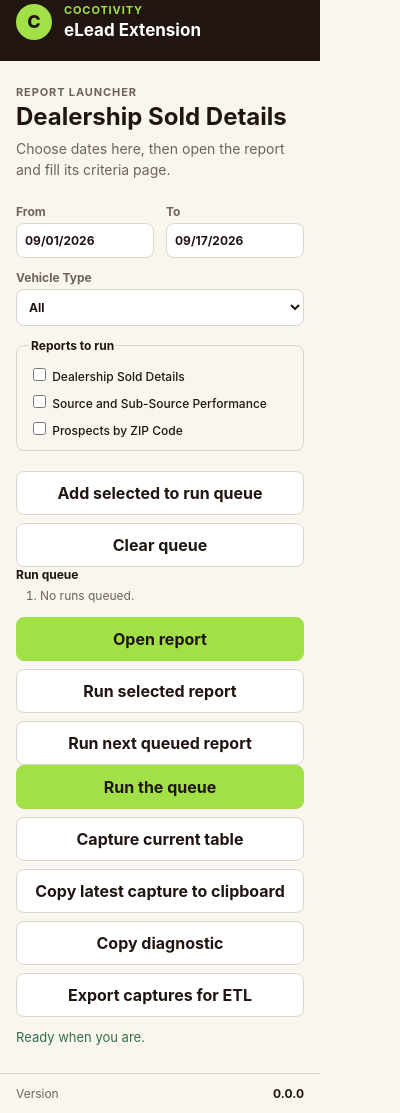
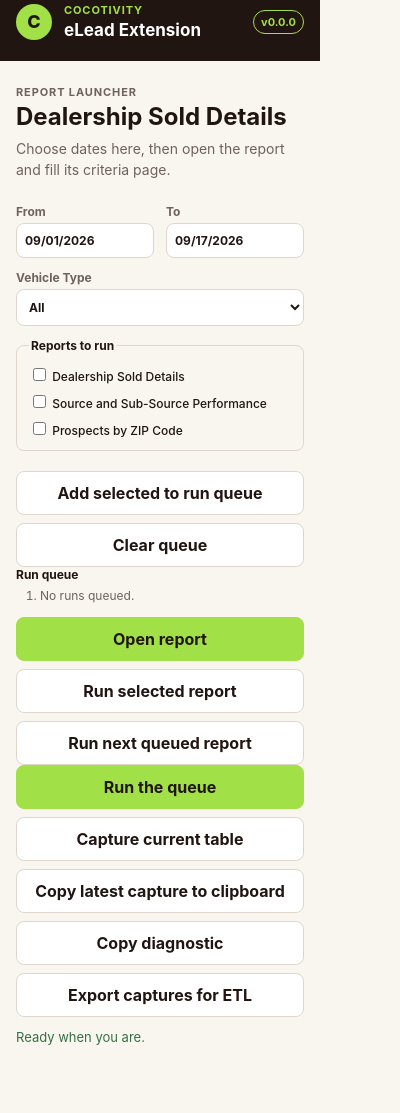
Before and after one commit to carlrempel/cocotivity-elead-extension, a browser extension: page src/popup.html in a window 400 px wide. Shown: the part 17-1130 px from the top of the page. After the commit the page ends 1090 px from the top, so only its background shows below. Drawn offline with Linux system fonts and the light colour scheme.

Commit message:
Show version in extension header

```diff
--- a/src/popup.css
+++ b/src/popup.css
@@ -26,6 +26,21 @@ body {
   padding: 20px var(--cocotivity-space-4);
   background: var(--cocotivity-ink);
   color: var(--cocotivity-surface-strong);
+}
+
+.header-title {
+  min-width: 0;
+}
+
+.header-version {
+  margin-left: auto;
+  padding: 4px 7px;
+  border: 1px solid var(--cocotivity-accent);
+  border-radius: 999px;
+  color: var(--cocotivity-accent);
+  font-size: 11px;
+  font-weight: 700;
+  white-space: nowrap;
 }
 
 .mark {
@@ -214,17 +229,3 @@ button:focus-visible {
   color: var(--cocotivity-success);
   font-size: 13px;
 }
-
-.footer {
-  display: flex;
-  justify-content: space-between;
-  padding: var(--cocotivity-space-3) var(--cocotivity-space-4);
-  border-top: 1px solid var(--cocotivity-border);
-  color: var(--cocotivity-muted);
-  font-size: 12px;
-}
-
-.footer strong {
-  color: var(--cocotivity-ink);
-  font-weight: 700;
-}
--- a/src/popup.html
+++ b/src/popup.html
@@ -10,10 +10,11 @@
     <main class="panel">
       <header class="header">
         <div class="mark" aria-hidden="true">C</div>
-        <div>
+        <div class="header-title">
           <p class="eyebrow">Cocotivity</p>
           <h1>eLead Extension</h1>
         </div>
+        <span id="version" class="header-version">Loading…</span>
       </header>
 
       <section class="welcome" aria-labelledby="welcome-title">
@@ -62,10 +63,6 @@
         <p id="status" class="status" role="status" aria-live="polite">Ready when you are.</p>
       </section>
 
-      <footer class="footer">
-        <span>Version</span>
-        <strong id="version">Loading…</strong>
-      </footer>
     </main>
     <script src="popup.js"></script>
   </body>
--- a/src/popup.js
+++ b/src/popup.js
@@ -21,7 +21,7 @@ const DEALERSHIP_SOLD_COLUMNS = [
 ];
 const PROSPECTS_ZIP_COLUMNS = ['Zip', 'City & State', 'Prospects', 'Shown', 'Sold', 'Shown %', 'Closing %'];
 
-version.textContent = chrome.runtime.getManifest().version;
+version.textContent = `v${chrome.runtime.getManifest().version}`;
 
 const formatDate = (date) => [
   String(date.getMonth() + 1).padStart(2, '0'),
```
Also changed, not shown: tests/smoke.js (+1 -1 lines), manifest.json.
